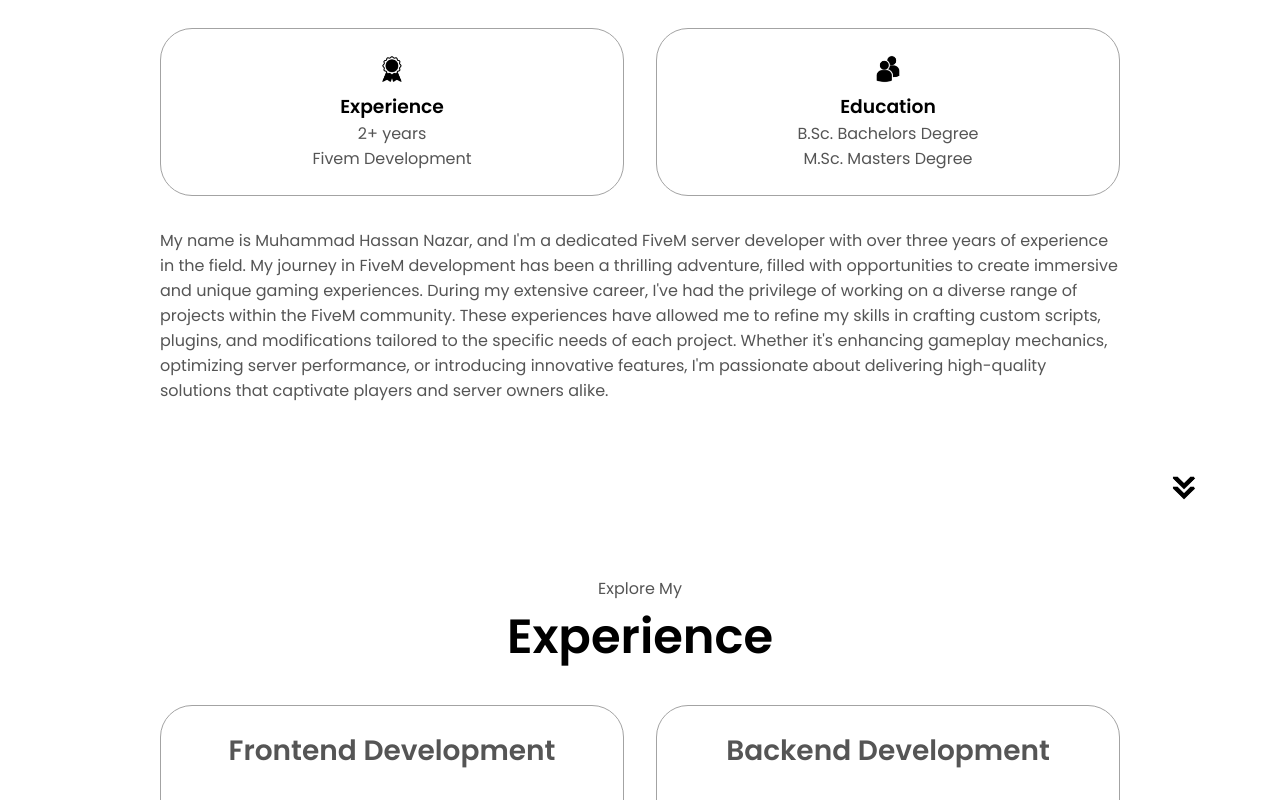
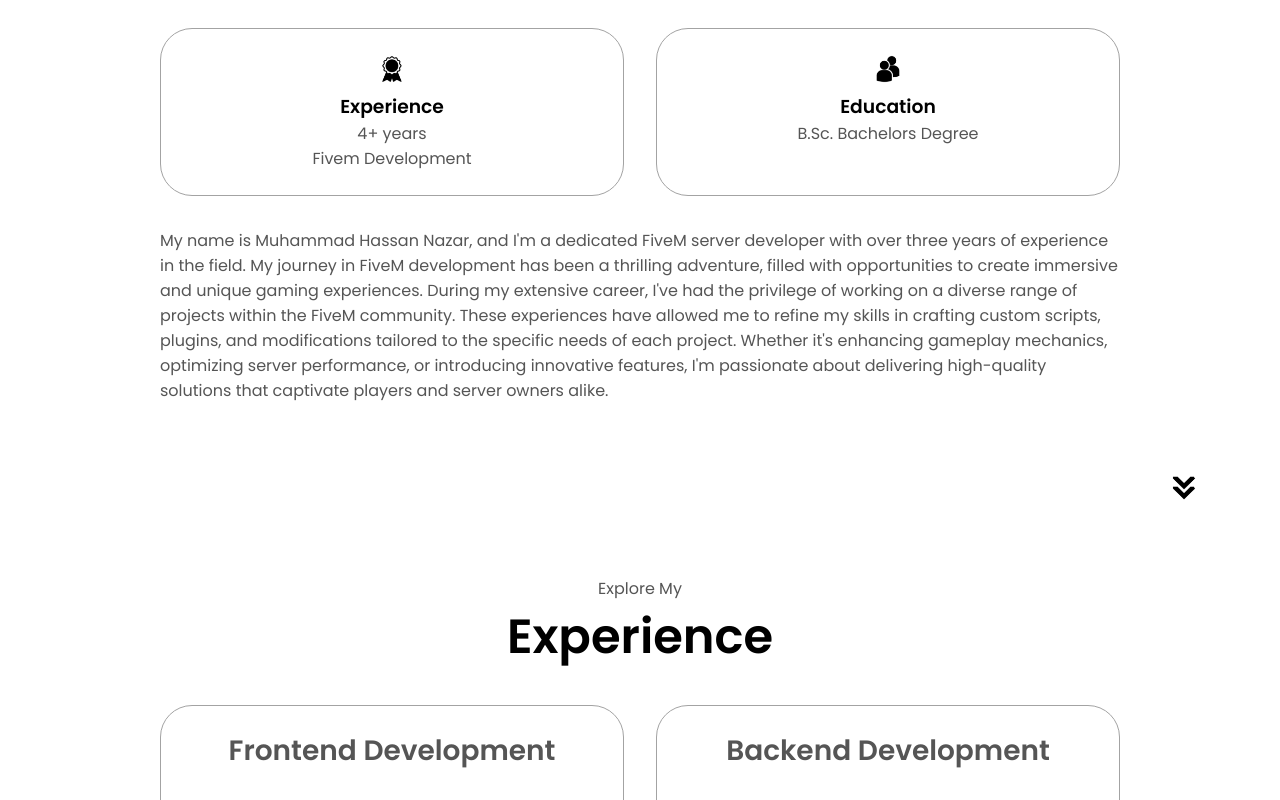
Before and after one commit to pulsepk/pulsepk.github.io, a plain HTML site: page index.html in a window 1280 px wide. Shown: the part 1120-1920 px from the top of the page. Drawn offline with Linux system fonts and the light colour scheme.

Commit message:
Update index.html

```diff
--- a/index.html
+++ b/index.html
@@ -95,7 +95,7 @@
                 class="icon"
               />
               <h3>Experience</h3>
-              <p>2+ years <br />Fivem Development</p>
+              <p>4+ years <br />Fivem Development</p>
             </div>
             <div class="details-container">
               <img
@@ -104,7 +104,7 @@
                 class="icon"
               />
               <h3>Education</h3>
-              <p>B.Sc. Bachelors Degree<br />M.Sc. Masters Degree</p>
+              <p>B.Sc. Bachelors Degree</p>
             </div>
           </div>
           <div class="text-container">
@@ -355,7 +355,7 @@ During my extensive career, I've had the privilege of working on a diverse range
           </ul>
         </div>
       </nav>
-      <p>Copyright &#169; 2023 Muhammad Hassan Nazar. All Rights Reserved.</p>
+      <p>Copyright &#169; 2024 Muhammad Hassan Nazar. All Rights Reserved.</p>
     </footer>
     <script src="script.js"></script>
   </body>
```
